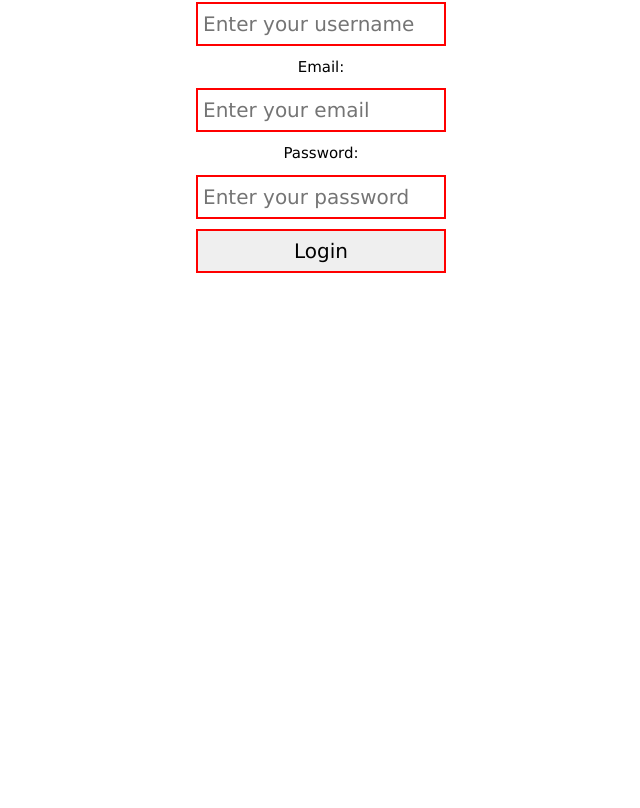
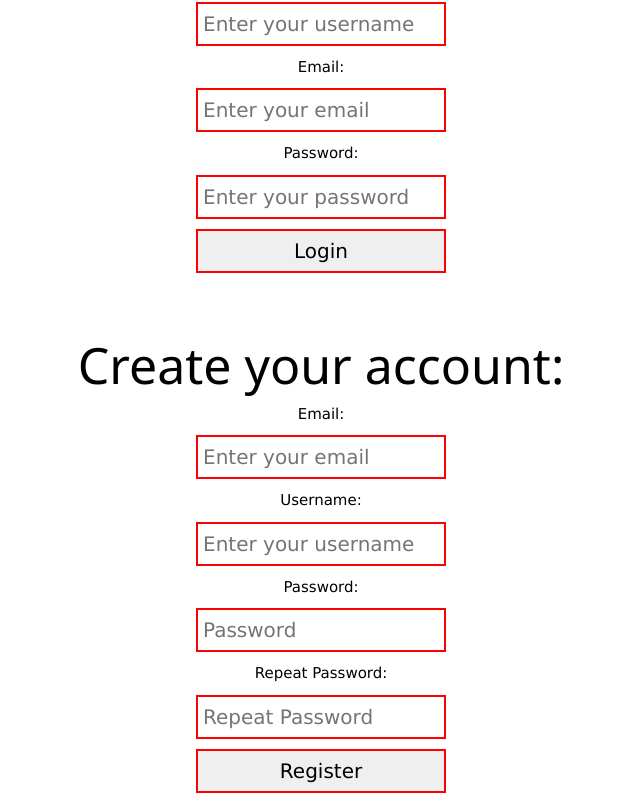
Before and after one commit to HubanHubanov/React-Project-Books, a React (Vite) app in the folder client/: page / in a window 1280 px wide. Shown: the part 1193-2001 px from the top of the page, without its empty margins (319-959 px from the left). Before the commit the page ends 1481 px from the top, so only its background shows below. Built offline with nearby package versions, Linux system fonts and the light colour scheme.

Commit message:
Add register component

```diff
--- a/client/src/App.jsx
+++ b/client/src/App.jsx
@@ -2,6 +2,7 @@ import Footer from "./components/footer/Footer"
 import Header from "./components/header/Header"
 import Home from "./components/home/Home"
 import Login from "./components/login/Login"
+import Register from "./components/register/Register"
 
 
 
@@ -13,6 +14,7 @@ function App() {
    <Home/>
    <Footer/>
    <Login/>
+   <Register/>
 
     </>
   )
--- /dev/null
+++ b/client/src/components/register/Register.jsx
@@ -0,0 +1,18 @@
+export default function Register() {
+    return (
+        <section id="register">
+        <h2>Create your account:</h2>
+        <form id="formRegister">
+            <label for="email">Email:</label>
+            <input type="text" id="email" name="email" placeholder="Enter your email" />
+            <label for="username">Username:</label>
+            <input type="text" id="username" name="username" placeholder="Enter your username" />
+            <label for="password">Password:</label>
+            <input type="password" id="password" name="password" placeholder="Password" />
+            <label for="rePassword">Repeat Password:</label>
+            <input type="password" id="rePassword" name="rePassword" placeholder="Repeat Password" />
+            <input type="submit" class="register" value="Register" />
+        </form>
+    </section>
+    );
+}
```
Also changed, not shown: client/src/components/register/Register.module.css (added, +25 -0 lines).
